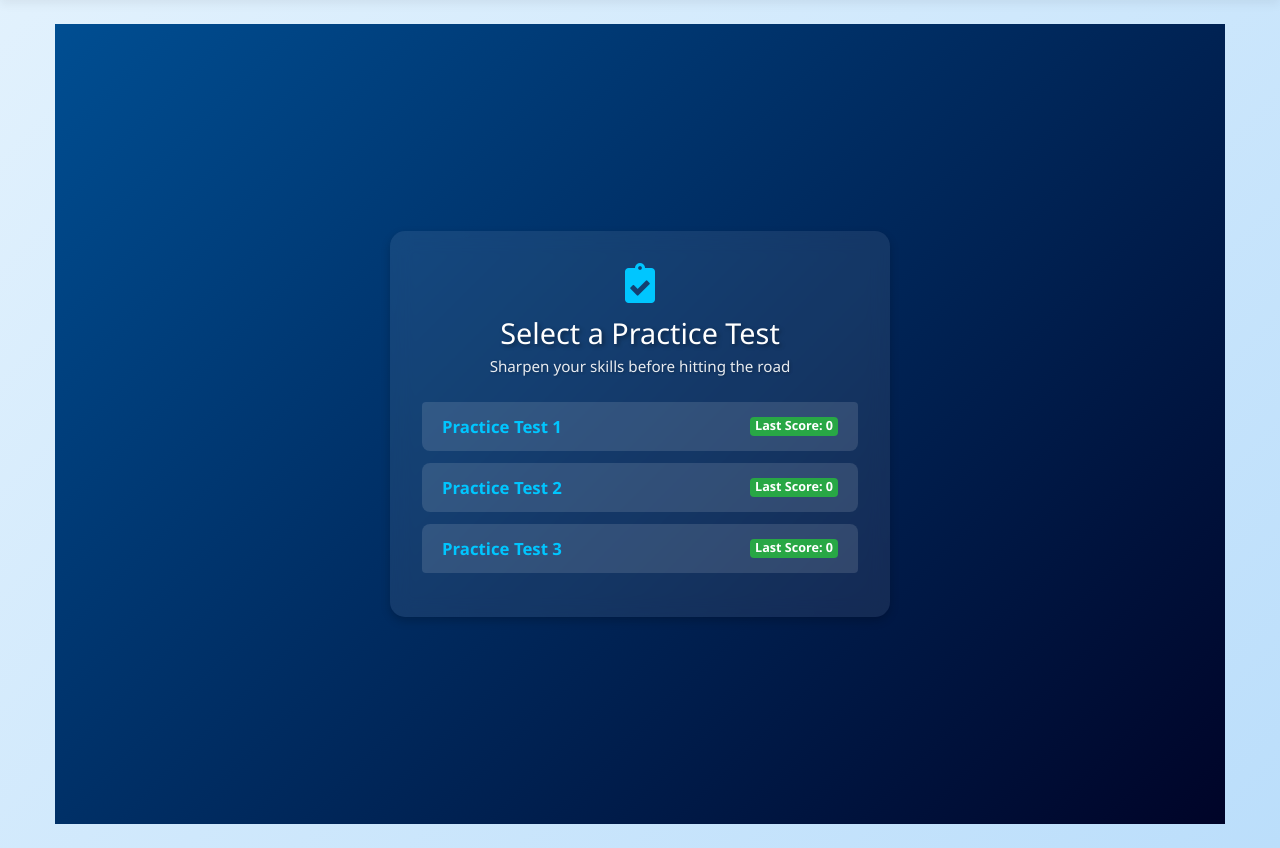
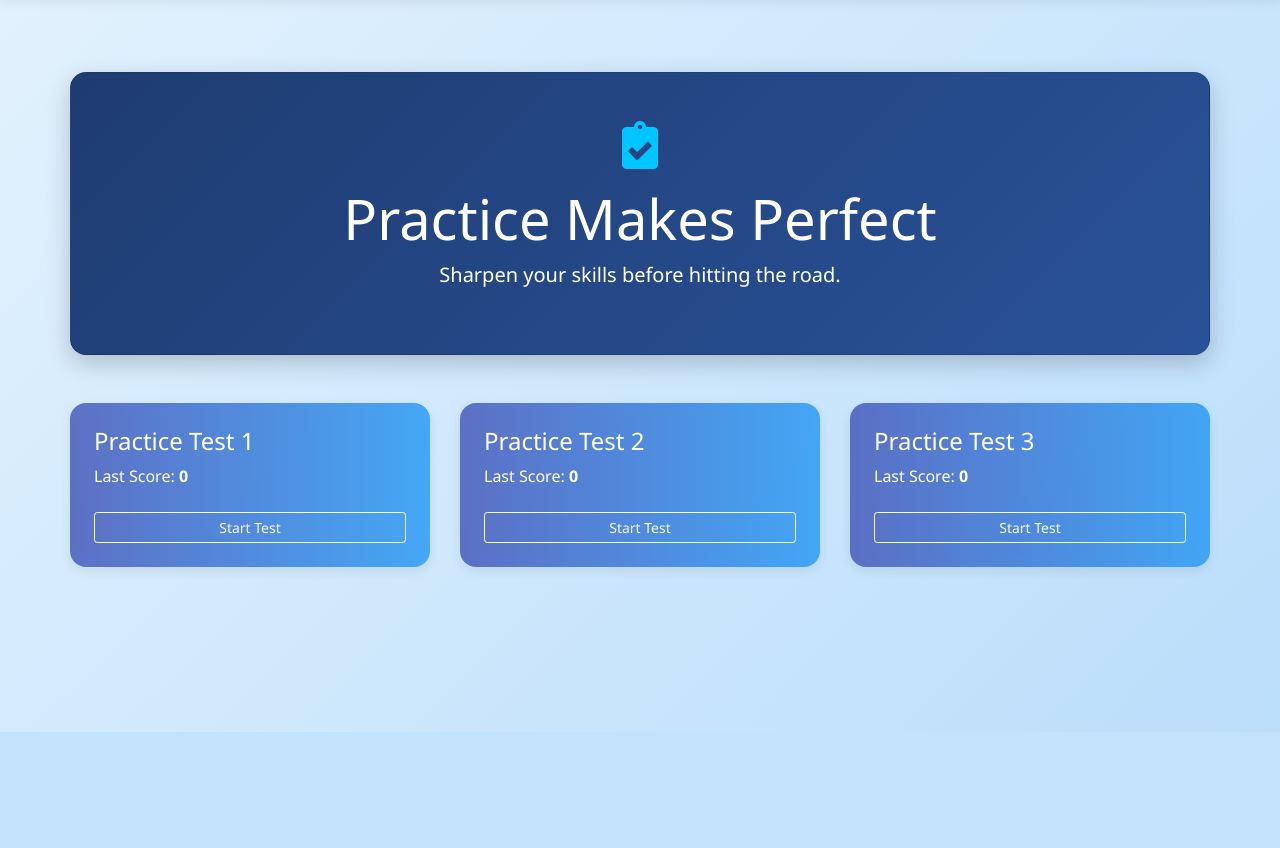
Before and after one commit to TheBlueTongue/eBikely, a Flask app: page /practice in a window 1280 px wide. Shown: the part 68-916 px from the top of the page. After the commit the page ends 800 px from the top, so only its background shows below. Run offline with Flask 3, Linux system fonts and the light colour scheme; a user stored in the database is signed in; data comes from the database, SQL or seed files in the repository; some libraries are stand-ins or nearby versions.

Commit message:
updated the style of the practice selection page

```diff
--- a/templates/practice_selection.html
+++ b/templates/practice_selection.html
@@ -3,120 +3,74 @@
 {% block title %}Practice Tests - eBikely{% endblock %}
 
 {% block content %}
-<div class="auth-container fade-in">
-  <div class="auth-card slide-up">
-    <div class="auth-header">
-      <i class="fas fa-clipboard-check auth-icon"></i>
-      <h1>Select a Practice Test</h1>
-      <p class="subtitle">Sharpen your skills before hitting the road</p>
+<div class="container dashboard-container fade-in py-5">
+    <div class="hero-section card text-white text-center mb-5 p-5">
+        <i class="fas fa-clipboard-check dashboard-icon mb-3"></i>
+        <h1 class="display-4">Practice Makes Perfect</h1>
+        <p class="lead">Sharpen your skills before hitting the road.</p>
     </div>
 
-    <ul class="list-group">
+    <div class="row justify-content-center slide-up-delay">
         {% for test in tests %}
-      <li class="list-group-item d-flex justify-content-between align-items-center">
-        <a href="{{ url_for('practice_quiz', test_id=test.id) }}" class="test-link">{{ test.name }}</a>
+        <div class="col-md-6 col-lg-4 mb-4">
+            <div class="feature-card card text-white p-4 h-100">
+                <h4 class="mb-2">{{ test.name }}</h4>
                 {% if test.id in attempts %}
-        <span class="badge bg-success">Last Score: {{ attempts[test.id].score }}</span>
+                    <p>Last Score: <strong>{{ attempts[test.id].score }}</strong></p>
+                {% else %}
+                    <p>No attempt yet.</p>
                 {% endif %}
-      </li>
+                <a href="{{ url_for('practice_quiz', test_id=test.id) }}" class="btn btn-outline-light btn-sm mt-2">Start Test</a>
+            </div>
+        </div>
         {% endfor %}
-    </ul>
     </div>
 </div>
 
 <style>
-  .auth-container {
-    min-height: 100vh;
-    padding: 2rem;
-    background: linear-gradient(135deg, #004e92 0%, #000428 100%);
-    display: flex;
-    align-items: center;
-    justify-content: center;
+.dashboard-container {
+    padding-top: 3rem;
+    padding-bottom: 3rem;
 }
 
-  .auth-card {
-    background: rgba(255, 255, 255, 0.08);
-    backdrop-filter: blur(10px);
-    padding: 2rem;
-    border-radius: 15px;
-    width: 100%;
-    max-width: 500px;
-    box-shadow: 0 4px 10px rgba(0, 0, 0, 0.2);
+.hero-section {
+    background: linear-gradient(135deg, #1e3c72 0%, #2a5298 100%);
+    border-radius: 1rem;
+    box-shadow: 0 8px 24px rgba(0, 0, 0, 0.2);
 }
 
-  .auth-header {
-    text-align: center;
-    margin-bottom: 1.5rem;
-    color: white;
+.feature-card {
+    background: linear-gradient(to right, #3f51b5cc, #2196f3cc);
+    border: none;
+    border-radius: 1rem;
+    backdrop-filter: blur(6px);
+    transition: transform 0.3s ease;
+}
+.feature-card:hover {
+    transform: translateY(-8px);
 }
 
-  .auth-icon {
-    font-size: 2.5rem;
-    margin-bottom: 0.8rem;
+.dashboard-icon {
+    font-size: 3rem;
     color: #00c6ff;
 }
 
-  .auth-header h1 {
-    font-size: 1.8rem;
-    margin-bottom: 0.3rem;
-    text-shadow: 2px 2px 4px rgba(0, 0, 0, 0.4);
-  }
-
-  .subtitle {
-    font-size: 0.95rem;
-    opacity: 0.9;
-    text-shadow: 1px 1px 3px rgba(0, 0, 0, 0.3);
-  }
-
-  .list-group {
-    background: transparent;
-  }
-
-  .list-group-item {
-    background: rgba(255, 255, 255, 0.12);
-    border: none;
-    margin-bottom: 12px;
-    font-size: 1.05rem;
+a.btn-outline-light:hover {
+    background-color: #ffffff22;
     color: #fff;
-    border-radius: 8px;
-    display: flex;
-    justify-content: space-between;
-    align-items: center;
-  }
-
-  .test-link {
-    color: #00c6ff;
-    font-weight: bold;
-    text-decoration: none;
-  }
-
-  .test-link:hover {
-    color: #0072ff;
-  }
-
-  .badge {
-    background-color: #00c6ff;
-    font-weight: bold;
-  }
-
-  .bg-success {
-    background-color: #28a745 !important;
 }
 
 /* Animations */
 .fade-in {
-    animation: fadeIn 0.8s ease forwards;
+    animation: fadeIn 1s ease-in;
 }
-
-  .slide-up {
-    animation: slideUp 0.5s ease forwards;
+.slide-up-delay {
+    animation: slideUp 0.8s ease-out 0.3s backwards;
 }
-
 @keyframes fadeIn {
     from { opacity: 0; }
     to { opacity: 1; }
 }
-
 @keyframes slideUp {
     from { opacity: 0; transform: translateY(30px); }
     to { opacity: 1; transform: translateY(0); }
```
Lines whose indentation alone changed are shown as unchanged.
